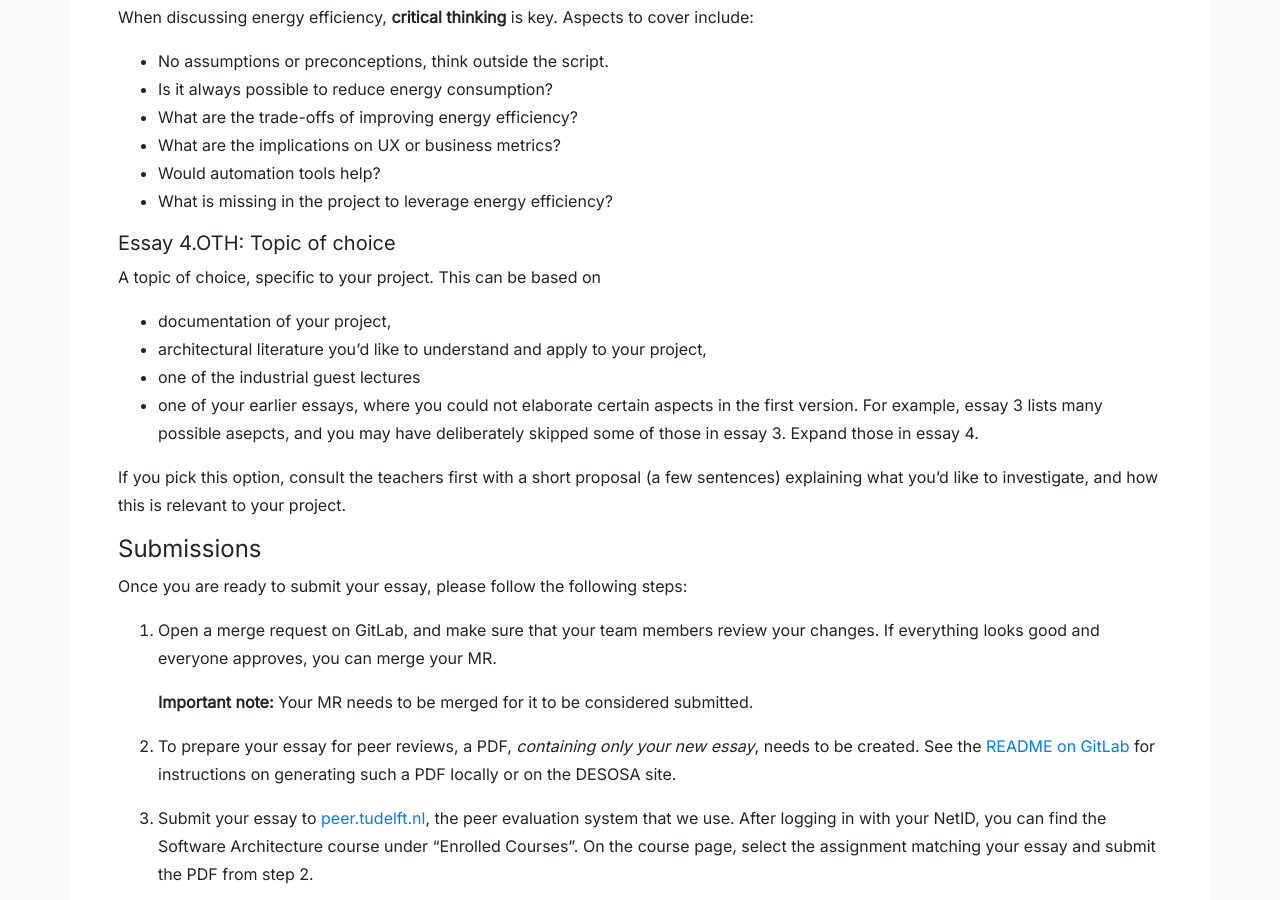
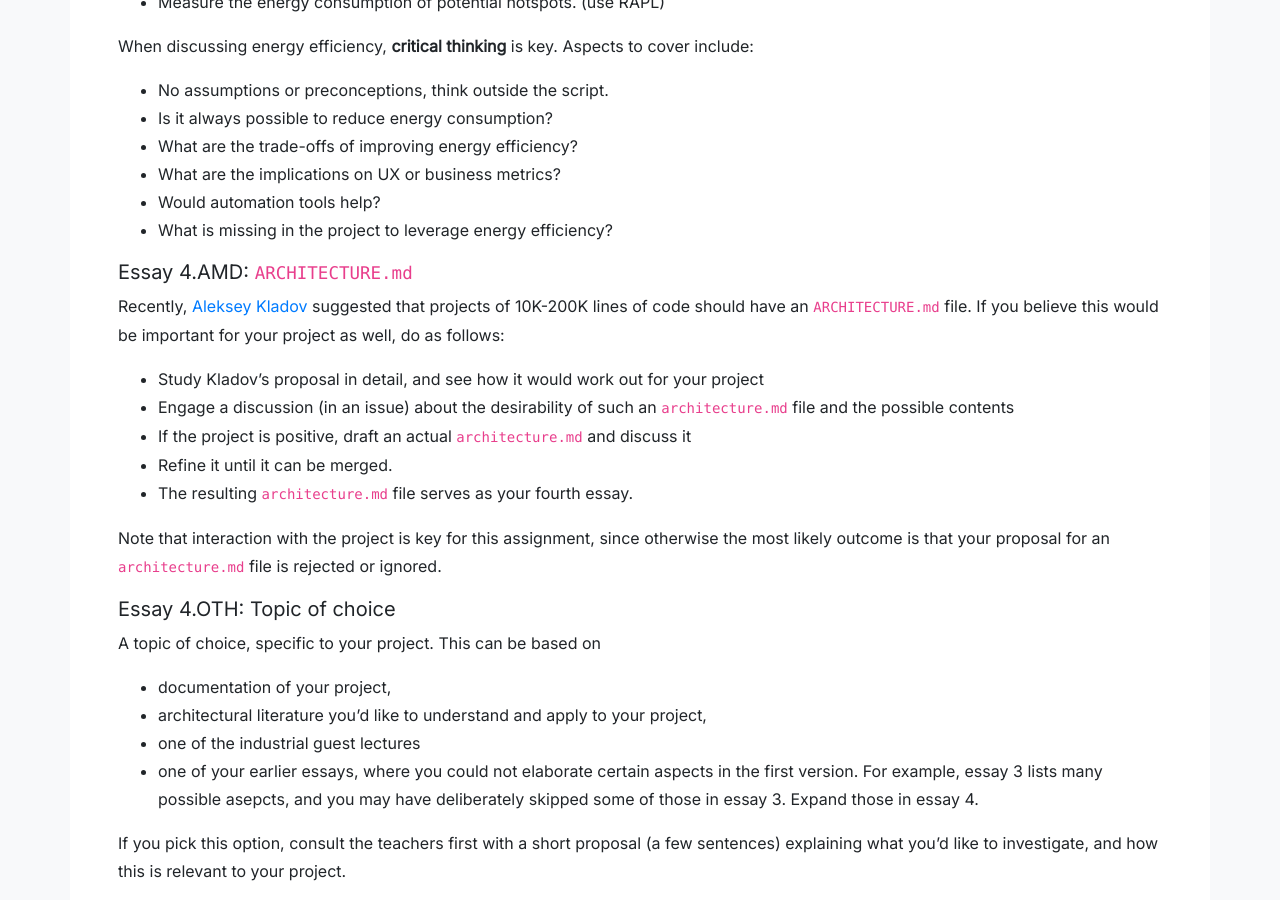
Before and after one commit to SERG-Delft/delftswa, a Jekyll site: the page built from 2021/assignment.md, in a window 1280 px wide and 900 px high, scrolled down 5991 px. Built offline with Jekyll 4.4.1, drawn with Linux system fonts in a browser that asks for light colours; some of the changed text lies outside the part shown.

Commit message:
Add architecture.md e4 option

```diff
--- a/2021/assignment.md
+++ b/2021/assignment.md
@@ -247,6 +247,18 @@ When discussing energy efficiency, **critical thinking** is key. Aspects to cove
 - What is missing in the project to leverage energy efficiency?
 
 
+##### Essay 4.AMD: `ARCHITECTURE.md`
+
+Recently, [Aleksey Kladov](https://matklad.github.io) suggested that projects of 10K-200K lines of code should have an `ARCHITECTURE.md` file. If you believe this would be important for your project as well, do as follows:
+
+- Study Kladov's proposal in detail, and see how it would work out for your project
+- Engage a discussion (in an issue) about the desirability of such an `architecture.md` file and the possible contents
+- If the project is positive, draft an actual `architecture.md` and discuss it
+- Refine it until it can be merged.
+- The resulting `architecture.md` file serves as your fourth essay.
+
+Note that interaction with the project is key for this assignment, since otherwise the most likely outcome is that your proposal for an `architecture.md` file is rejected or ignored.
+
 
 ##### Essay 4.OTH: Topic of choice
 
```
Also changed, not shown: 2021/suggested-projects.md (+3 -1 lines).
